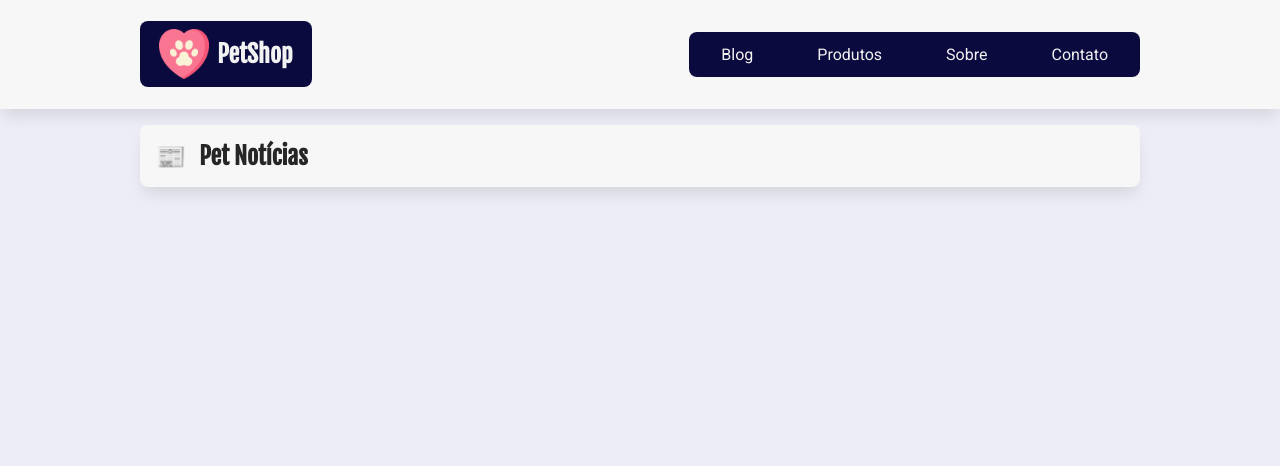
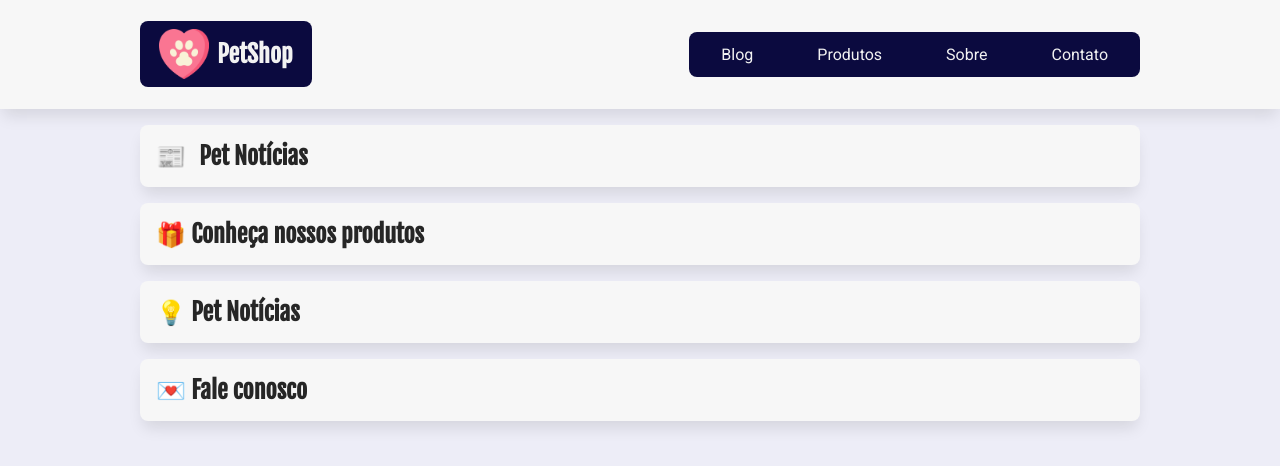
Before and after one commit to veronica-silva/petshop-veronica, a React (Create React App) app: page / in a window 1280 px wide. Shown: the top 466 px of the page. Built offline with nearby package versions, Linux system fonts and the light colour scheme.

Commit message:
criação dos demais components

```diff
--- a/src/App.jsx
+++ b/src/App.jsx
@@ -1,11 +1,17 @@
 import Cabecalho from "./components/Cabecalho/Cabecalho";
 import Home from "./pages/Home/Home";
+import Produtos from "./pages/Produtos/Produtos";
+import Sobre from "./pages/Sobre/Sobre";
+import Contato from "./pages/Contato/Contato";
 const App = () => {
   return (
     <>
       <Cabecalho />
       <main className="limitador">
         <Home />
+        <Produtos />
+        <Sobre />
+        <Contato />
       </main>
     </>
   );
--- /dev/null
+++ b/src/pages/Contato/Contato.jsx
@@ -0,0 +1,10 @@
+import estilos from "./Contato.module.css";
+const Contato = () => {
+  return (
+    <section>
+      <h2 className={estilos.titulo_secao}>Fale conosco</h2>
+    </section>
+  );
+};
+
+export default Contato;
--- /dev/null
+++ b/src/pages/Contato/Contato.module.css
@@ -0,0 +1,3 @@
+.titulo_secao::before {
+  content: "💌 ";
+}
--- /dev/null
+++ b/src/pages/Produtos/Produtos.jsx
@@ -0,0 +1,10 @@
+import estilos from "./Produtos.module.css";
+const Produtos = () => {
+  return (
+    <section>
+      <h2 className={estilos.titulo_secao}>Conheça nossos produtos</h2>
+    </section>
+  );
+};
+
+export default Produtos;
--- /dev/null
+++ b/src/pages/Produtos/Produtos.module.css
@@ -0,0 +1,21 @@
+.titulo_secao::before {
+  content: "🎁 ";
+}
+
+.produtos article {
+  background-color: #f7f7f7;
+  padding: 1rem;
+  border-radius: var(--borda-arredondada);
+}
+
+@media screen and (min-width: 800px) {
+  .produtos article {
+    width: 30%;
+  }
+
+  .produtos {
+    display: flex;
+    justify-content: space-between;
+    flex-wrap: wrap;
+  }
+}
--- /dev/null
+++ b/src/pages/Sobre/Sobre.jsx
@@ -0,0 +1,10 @@
+import estilos from "./Sobre.module.css";
+const Sobre = () => {
+  return (
+    <section>
+      <h2 className={estilos.titulo_secao}>Pet Notícias</h2>
+    </section>
+  );
+};
+
+export default Sobre;
--- /dev/null
+++ b/src/pages/Sobre/Sobre.module.css
@@ -0,0 +1,3 @@
+.titulo_secao::before {
+  content: "💡 ";
+}
```
